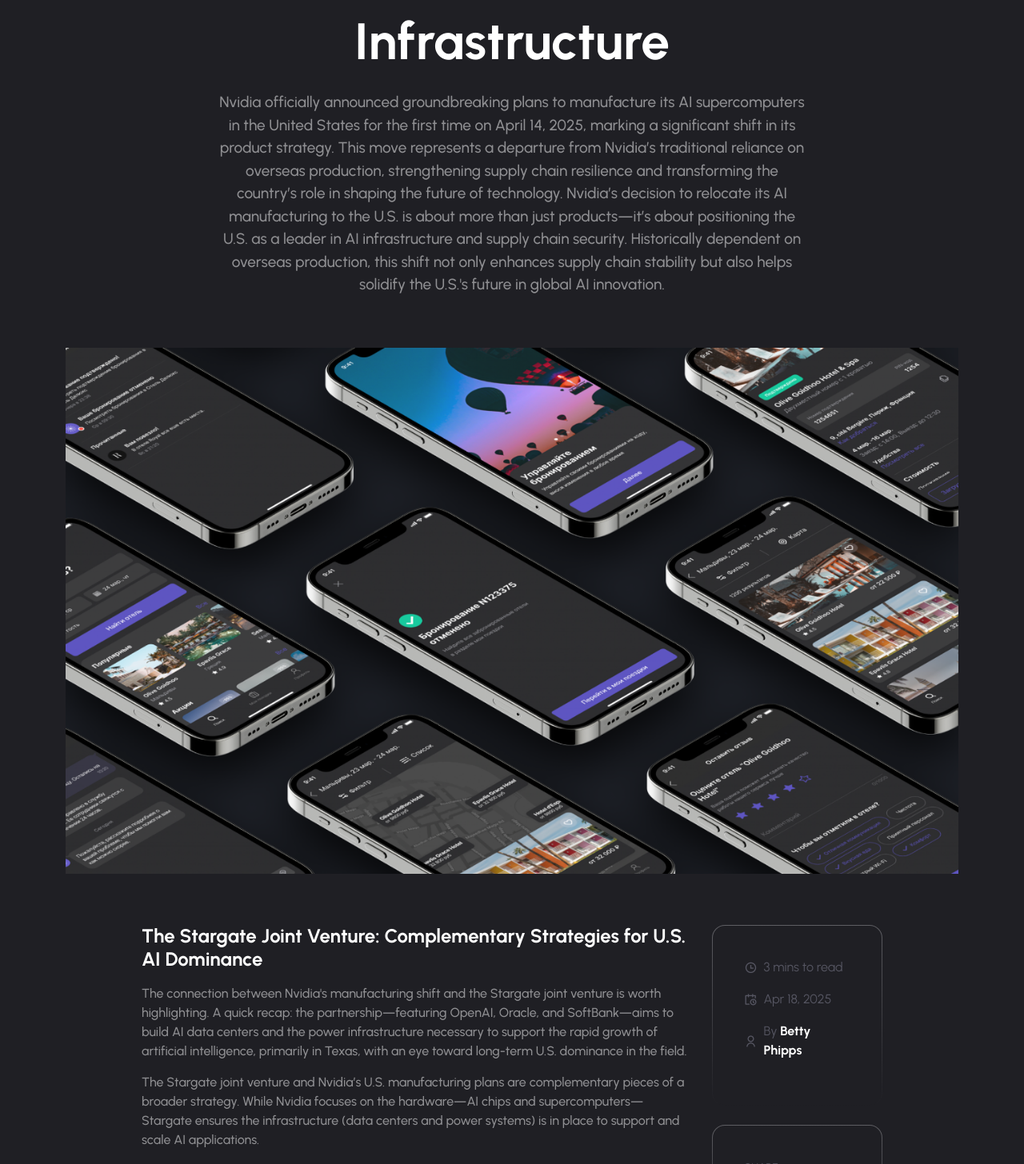
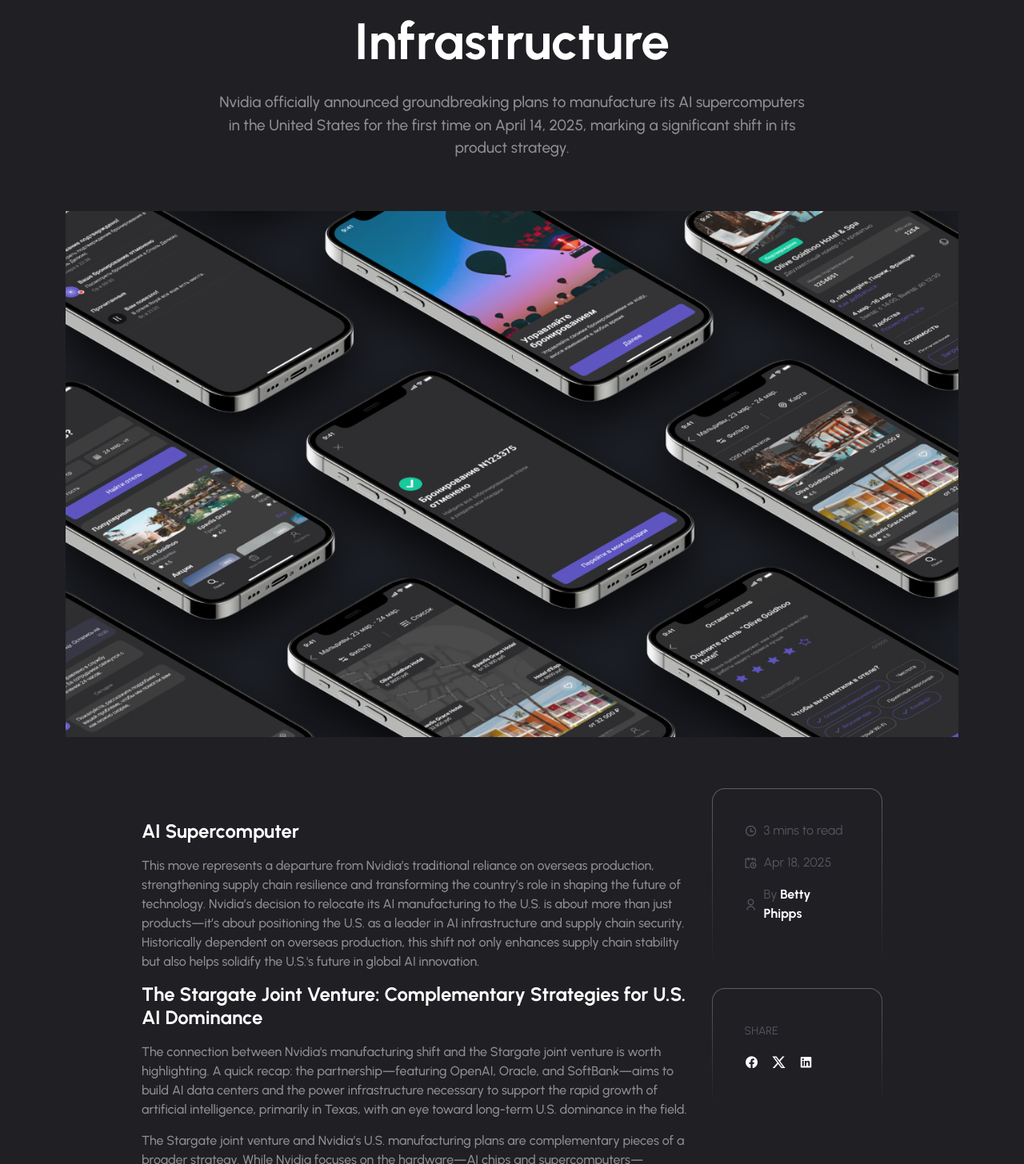
Before and after one commit to bettyp23/BettyPhippsWebPortfolio, a Next.js app: page /blog-details in a window 1280 px wide. Shown: the part 414-1870 px from the top of the page at 80% size. Built offline with nearby package versions, Linux system fonts and the light colour scheme; a web font is replaced by a local one.

Commit message:
App design to AI

```diff
--- a/app/blog-details/page.tsx
+++ b/app/blog-details/page.tsx
@@ -15,7 +15,7 @@
 										<Link href="/#" className="btn btn-gradient d-inline-block text-uppercase"> AI </Link>
 										<h3 className="ds-3 mt-3 mb-4 text-dark">Nvidia’s Pivotal Plans to Transform the U.S. AI Infrastructure</h3>
 										<p className="text-300 fs-5 mb-0">
-											Nvidia officially announced groundbreaking plans to manufacture its AI supercomputers in the United States for the first time on April 14, 2025, marking a significant shift in its product strategy. This move represents a departure from Nvidia’s traditional reliance on overseas production, strengthening supply chain resilience and transforming the country’s role in shaping the future of technology. Nvidia’s decision to relocate its AI manufacturing to the U.S. is about more than just products—it’s about positioning the U.S. as a leader in AI infrastructure and supply chain security. Historically dependent on overseas production, this shift not only enhances supply chain stability but also helps solidify the U.S.'s future in global AI innovation.
+											Nvidia officially announced groundbreaking plans to manufacture its AI supercomputers in the United States for the first time on April 14, 2025, marking a significant shift in its product strategy.
 										</p>
 									</div>
 								</div>
@@ -23,6 +23,8 @@
 								<div className="col-lg-10 mx-lg-auto mt-8">
 									<div className="row">
 										<div className="col-lg-9">
+											<h5 className="mt-6">AI Supercomputer</h5>
+											<p className="text-300">This move represents a departure from Nvidia’s traditional reliance on overseas production, strengthening supply chain resilience and transforming the country’s role in shaping the future of technology. Nvidia’s decision to relocate its AI manufacturing to the U.S. is about more than just products—it’s about positioning the U.S. as a leader in AI infrastructure and supply chain security. Historically dependent on overseas production, this shift not only enhances supply chain stability but also helps solidify the U.S.'s future in global AI innovation.</p>
 											<h5>The Stargate Joint Venture: Complementary Strategies for U.S. AI Dominance</h5>
 											<p className="text-300">The connection between Nvidia's manufacturing shift and the Stargate joint venture is worth highlighting. A quick recap: the partnership—featuring OpenAI, Oracle, and SoftBank—aims to build AI data centers and the power infrastructure necessary to support the rapid growth of artificial intelligence, primarily in Texas, with an eye toward long-term U.S. dominance in the field.</p>
 											<p className="text-300">The Stargate joint venture and Nvidia’s U.S. manufacturing plans are complementary pieces of a broader strategy. While Nvidia focuses on the hardware—AI chips and supercomputers—Stargate ensures the infrastructure (data centers and power systems) is in place to support and scale AI applications.</p>
@@ -99,7 +101,7 @@
 										<div className="blog-card__image position-relative">
 											<div className="zoom-img rounded-3 overflow-hidden">
 												<img className="w-100" src="/assets/imgs/blog/blog-1/img-1.png" alt="" />
-												<Link className="position-absolute bottom-0 start-0 m-3 text-white-keep btn btn-gradient fw-medium rounded-3 px-3 py-2" href="/blog-details">App Design</Link>
+												<Link className="position-absolute bottom-0 start-0 m-3 text-white-keep btn btn-gradient fw-medium rounded-3 px-3 py-2" href="/blog-details">AI</Link>
 												<Link href="/blog-details" className="blog-card__link position-absolute top-50 start-50 translate-middle icon-md icon-shape bg-linear-1 rounded-circle">
 													<i className="ri-arrow-right-up-line text-dark" />
 												</Link>
--- a/app/blog-list/page.tsx
+++ b/app/blog-list/page.tsx
@@ -32,7 +32,7 @@
 										<div className="blog-card__image position-relative">
 											<div className="zoom-img rounded-3 overflow-hidden">
 												<img className="w-100" src="/assets/imgs/blog/blog-1/img-1.png" alt="" />
-												<Link className="position-absolute bottom-0 start-0 m-3 text-white-keep btn btn-gradient fw-medium rounded-3 px-3 py-2" href="/blog-details">App Design</Link>
+												<Link className="position-absolute bottom-0 start-0 m-3 text-white-keep btn btn-gradient fw-medium rounded-3 px-3 py-2" href="/blog-details">AI</Link>
 												<Link href="/blog-details" className="blog-card__link position-absolute top-50 start-50 translate-middle icon-md icon-shape bg-linear-1 rounded-circle">
 													<i className="ri-arrow-right-up-line text-dark" />
 												</Link>
--- a/app/work/page.tsx
+++ b/app/work/page.tsx
@@ -81,7 +81,7 @@
 												<div className="card__content px-md-4 px-3">
 													<div className="card__title d-md-flex align-items-center mb-0 mb-lg-2">
 														<Link href="/work-single" className="card_title_link">
-															<p className="text-primary-1 mb-0 mb-md-2">APP DESIGN</p>
+															<p className="text-primary-1 mb-0 mb-md-2">AI</p>
 															<h3 className="fw-semibold">Fitness App UI/UX</h3>
 														</Link>
 														<Link href="/work-single" className="card-icon d-none d-md-inline-flex border text-dark border-dark icon-shape ms-auto icon-md rounded-circle">
--- a/components/sections/Blog1.tsx
+++ b/components/sections/Blog1.tsx
@@ -25,7 +25,7 @@
 								<div className="blog-card__image position-relative">
 									<div className="zoom-img rounded-3 overflow-hidden">
 										<img className="w-100" src="/assets/imgs/blog/blog-1/img-1.png" alt="" />
-										<Link className="position-absolute bottom-0 start-0 m-3 text-white-keep btn btn-gradient fw-medium rounded-3 px-3 py-2" href="/blog-details">App Design</Link>
+										<Link className="position-absolute bottom-0 start-0 m-3 text-white-keep btn btn-gradient fw-medium rounded-3 px-3 py-2" href="/blog-details">AI</Link>
 										<Link href="/blog-details" className="blog-card__link position-absolute top-50 start-50 translate-middle icon-md icon-shape bg-linear-1 rounded-circle">
 											<i className="ri-arrow-right-up-line text-dark" />
 										</Link>
```
